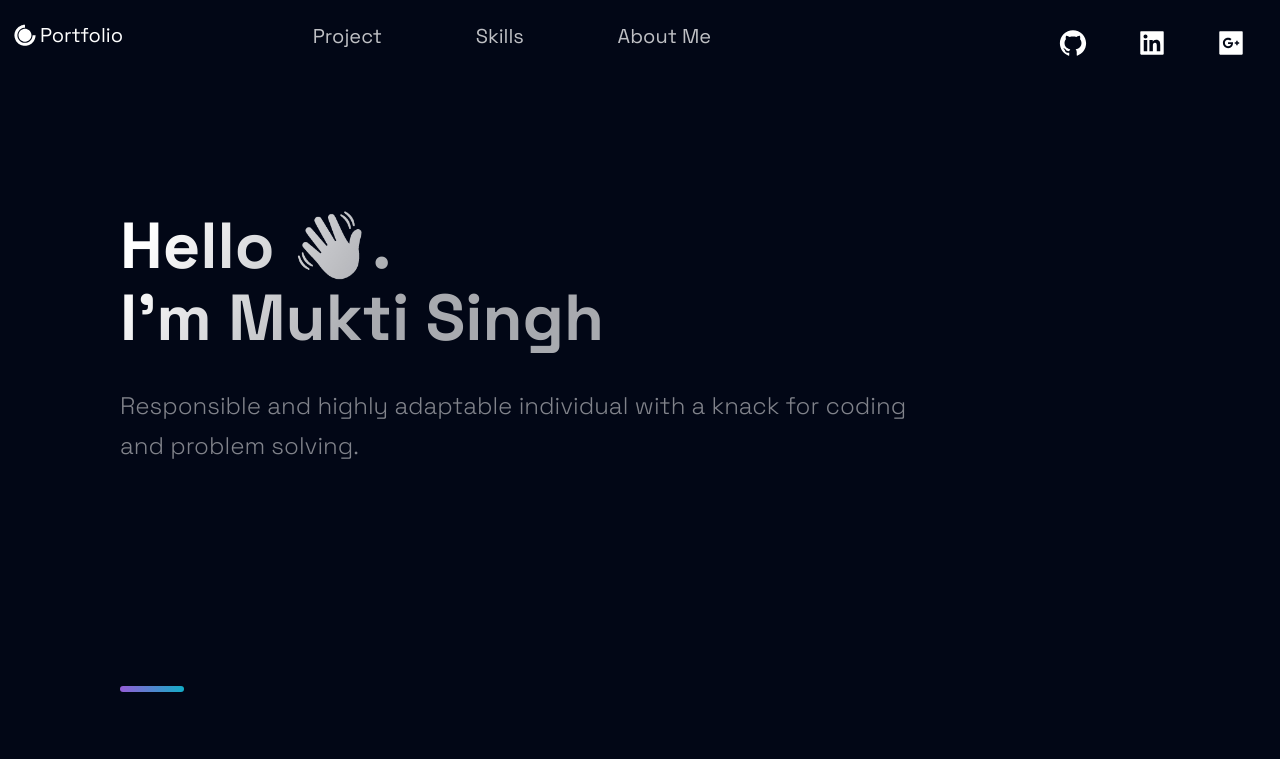
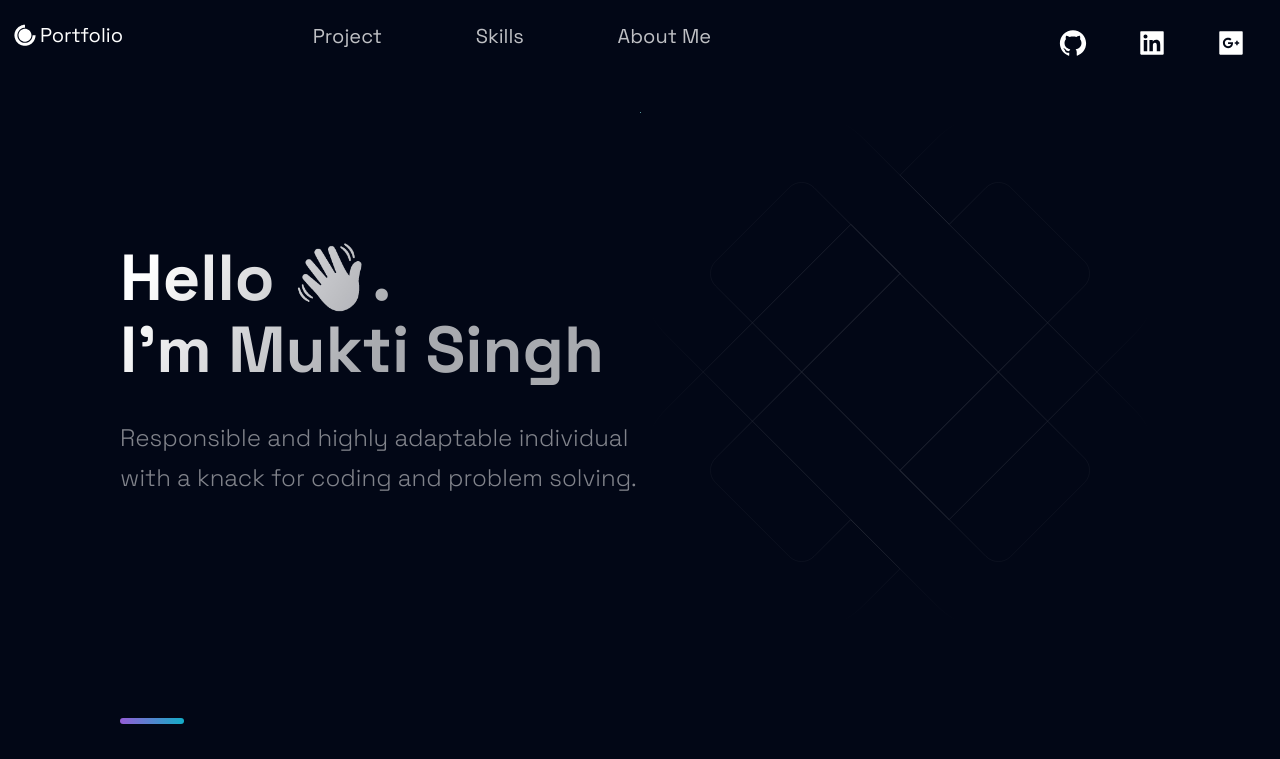
Before and after one commit to MuktiSingh/Portfolio-Website, a Next.js app: page / in a window 1280 px wide. Shown: the top 759 px of the page. Built offline with nearby package versions, Linux system fonts and the light colour scheme.

Commit message:
Animation Added

```diff
--- a/src/pages/index.js
+++ b/src/pages/index.js
@@ -10,10 +10,10 @@ import { Section } from '../styles/GlobalComponents';
 const Home = () => {
   return (
     <Layout>
-      {/* <Section grid> */}
+      <Section grid>
         <Hero />
-        {/* <BgAnimation /> */}
-      {/* </Section> */}
+        <BgAnimation />
+      </Section>
       <Projects />
       <Technologies />
       <Timeline />
```
